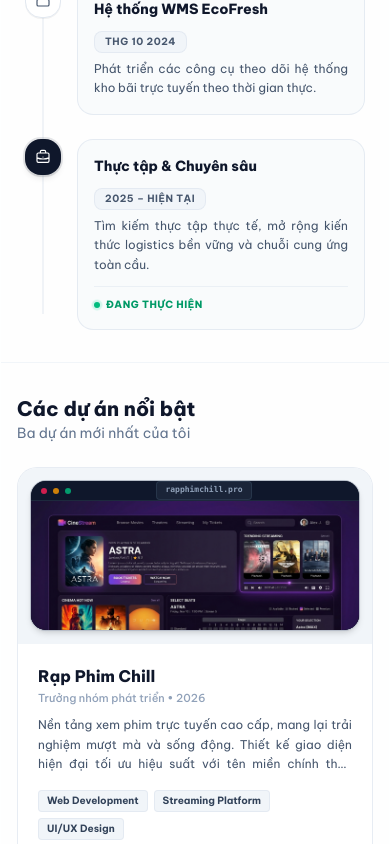
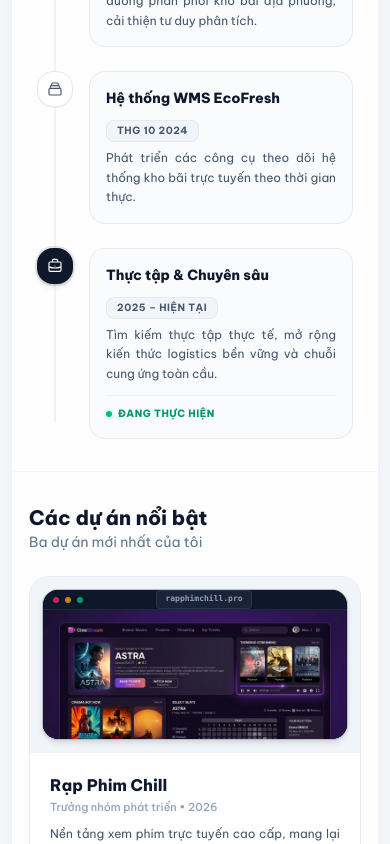
Before and after one commit to dinhphuong25/portfolio1, a Next.js app: page / in a window 390 px wide. Shown: the part 1682-2526 px from the top of the page. Built offline with nearby package versions, Linux system fonts and the light colour scheme.

Commit message:
fix: enable rounded-2xl corners and floating margins on mobile containers across all pages

```diff
--- a/src/components/pages/BlogPageClient.tsx
+++ b/src/components/pages/BlogPageClient.tsx
@@ -53,8 +53,8 @@ export default function BlogPageClient() {
 
     return (
         <>
-            <div className="max-w-6xl mx-auto py-0 px-0 sm:py-4 sm:px-4 lg:py-6 lg:px-6 lg:pr-6">
-                <div className="bg-white dark:bg-slate-900 sm:rounded-3xl shadow-xl border border-slate-200/80 dark:border-slate-800 p-5 sm:p-6 lg:p-8 relative">
+            <div className="max-w-6xl mx-auto p-3 sm:p-4 lg:p-6 lg:pr-6">
+                <div className="bg-white dark:bg-slate-900 rounded-2xl sm:rounded-3xl shadow-xl border border-slate-200/80 dark:border-slate-800 p-5 sm:p-6 lg:p-8 relative">
                     {/* Header */}
                     <Reveal direction="down" delay={100}>
                         <div className="mb-6 space-y-2">
--- a/src/components/pages/BlogPostClient.tsx
+++ b/src/components/pages/BlogPostClient.tsx
@@ -52,8 +52,8 @@ export default function BlogPostClient({ slug }: { slug: string }) {
     return (
         <>
             <ReadingProgressBar />
-            <div className="max-w-5xl mx-auto py-0 px-0 sm:py-4 sm:px-4 lg:py-6 lg:px-6 lg:pr-6">
-                <div className="bg-white dark:bg-slate-900 sm:rounded-3xl shadow-xl border border-slate-200/80 dark:border-slate-800 overflow-hidden">
+            <div className="max-w-5xl mx-auto p-3 sm:p-4 lg:p-6 lg:pr-6">
+                <div className="bg-white dark:bg-slate-900 rounded-2xl sm:rounded-3xl shadow-xl border border-slate-200/80 dark:border-slate-800 overflow-hidden">
                     <Reveal direction="up" delay={100}>
                         <article>
                             {/* Standard Header */}
--- a/src/components/pages/ContactPageClient.tsx
+++ b/src/components/pages/ContactPageClient.tsx
@@ -51,9 +51,9 @@ export default function ContactPageClient() {
     ];
 
     return (
-        <div className="max-w-6xl mx-auto p-4 sm:p-6 lg:p-8">
+        <div className="max-w-6xl mx-auto p-3 sm:p-6 lg:p-8">
             {/* Unified Container */}
-            <div className="bg-white dark:bg-slate-900 rounded-[2rem] shadow-xl border border-slate-200/80 dark:border-slate-800 overflow-hidden">
+            <div className="bg-white dark:bg-slate-900 rounded-2xl sm:rounded-[2rem] shadow-xl border border-slate-200/80 dark:border-slate-800 overflow-hidden">
                 <div className="grid grid-cols-1 lg:grid-cols-12 gap-0">
 
                     {/* Left Column: Info & Connect */}
--- a/src/components/pages/HomeClient.tsx
+++ b/src/components/pages/HomeClient.tsx
@@ -14,8 +14,8 @@ export default function HomeClient() {
 
   return (
     <>
-      <div className="max-w-6xl mx-auto py-0 px-0 sm:py-4 sm:px-4 lg:py-6 lg:px-6 lg:pr-6">
-        <article className="glass-premium sm:rounded-3xl overflow-hidden relative shadow-xl border border-slate-200/80 dark:border-slate-800">
+      <div className="max-w-6xl mx-auto p-3 sm:p-4 lg:p-6 lg:pr-6">
+        <article className="glass-premium rounded-2xl sm:rounded-3xl overflow-hidden relative shadow-xl border border-slate-200/80 dark:border-slate-800">
           <Reveal direction="down">
             <ProfileHeader
               onMessage={() => {
```
